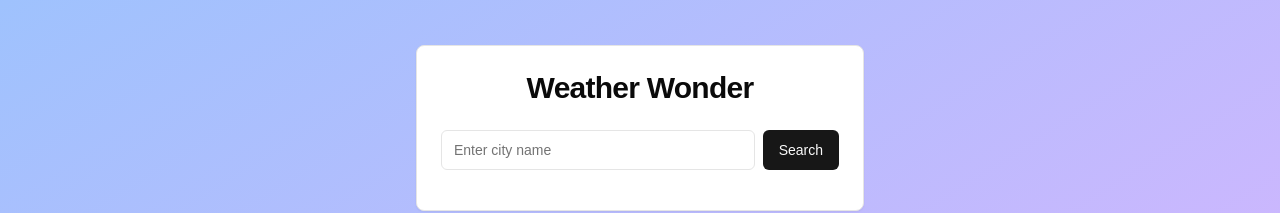
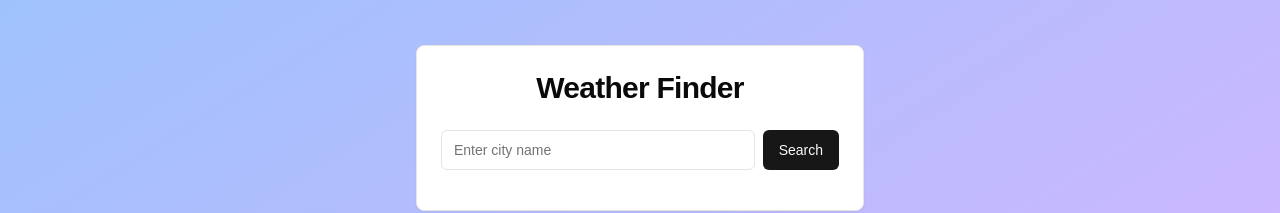
Before and after one commit to marcel-qayoom-taylor/weather-finder, a Next.js app: page / in a window 1280 px wide. Shown: the part 272-485 px from the top of the page. Built offline with nearby package versions, Linux system fonts and the light colour scheme.

Commit message:
Update name

```diff
--- a/src/components/WeatherSearch.jsx
+++ b/src/components/WeatherSearch.jsx
@@ -21,7 +21,7 @@ export default function WeatherSearch() {
     <Card className="w-full max-w-md transition-all duration-300 ease-in-out">
       <CardHeader>
         <CardTitle className="text-3xl font-bold text-center text-primary">
-          Weather Wonder
+          Weather Finder
         </CardTitle>
       </CardHeader>
       <CardContent>
```
